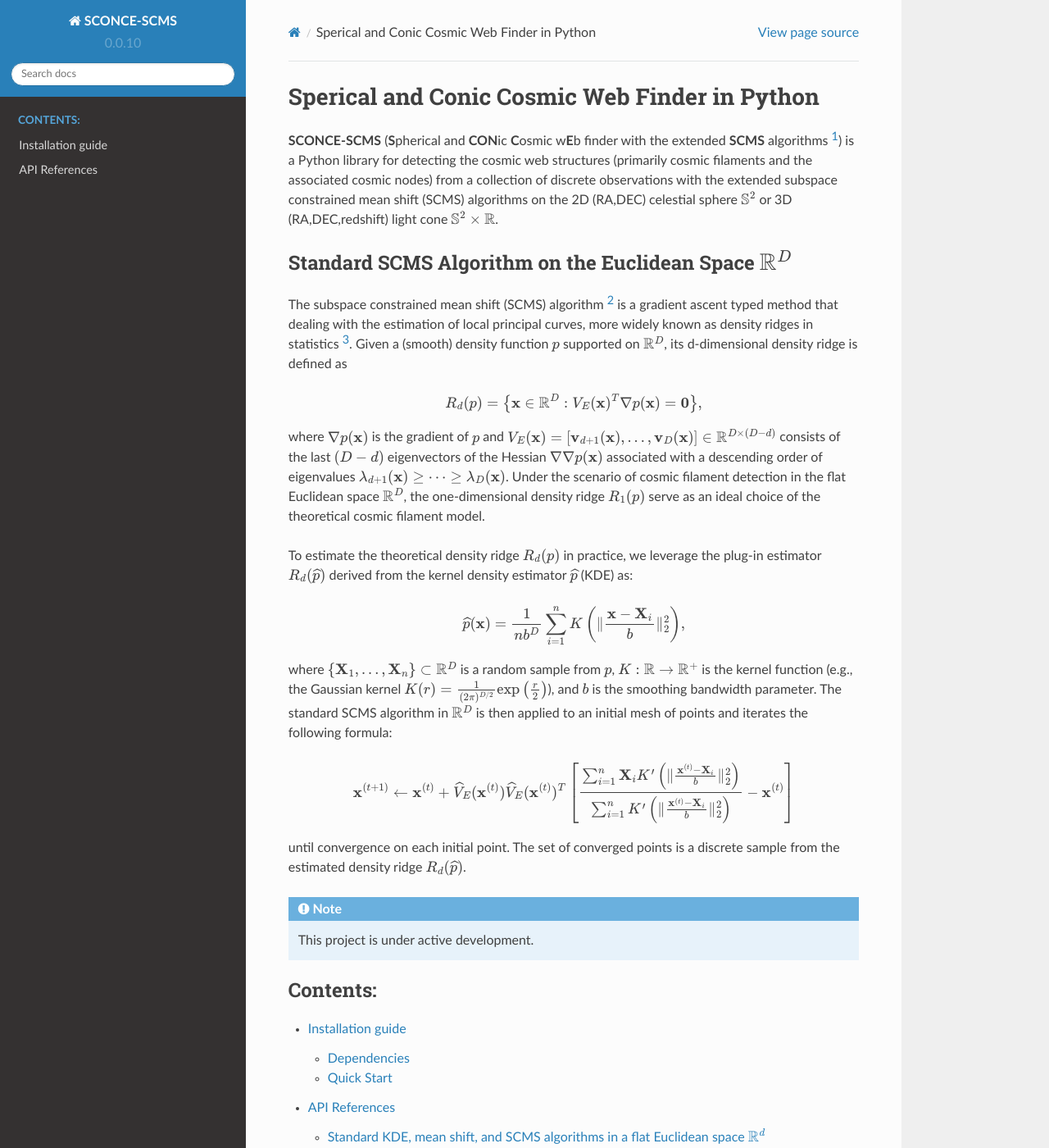
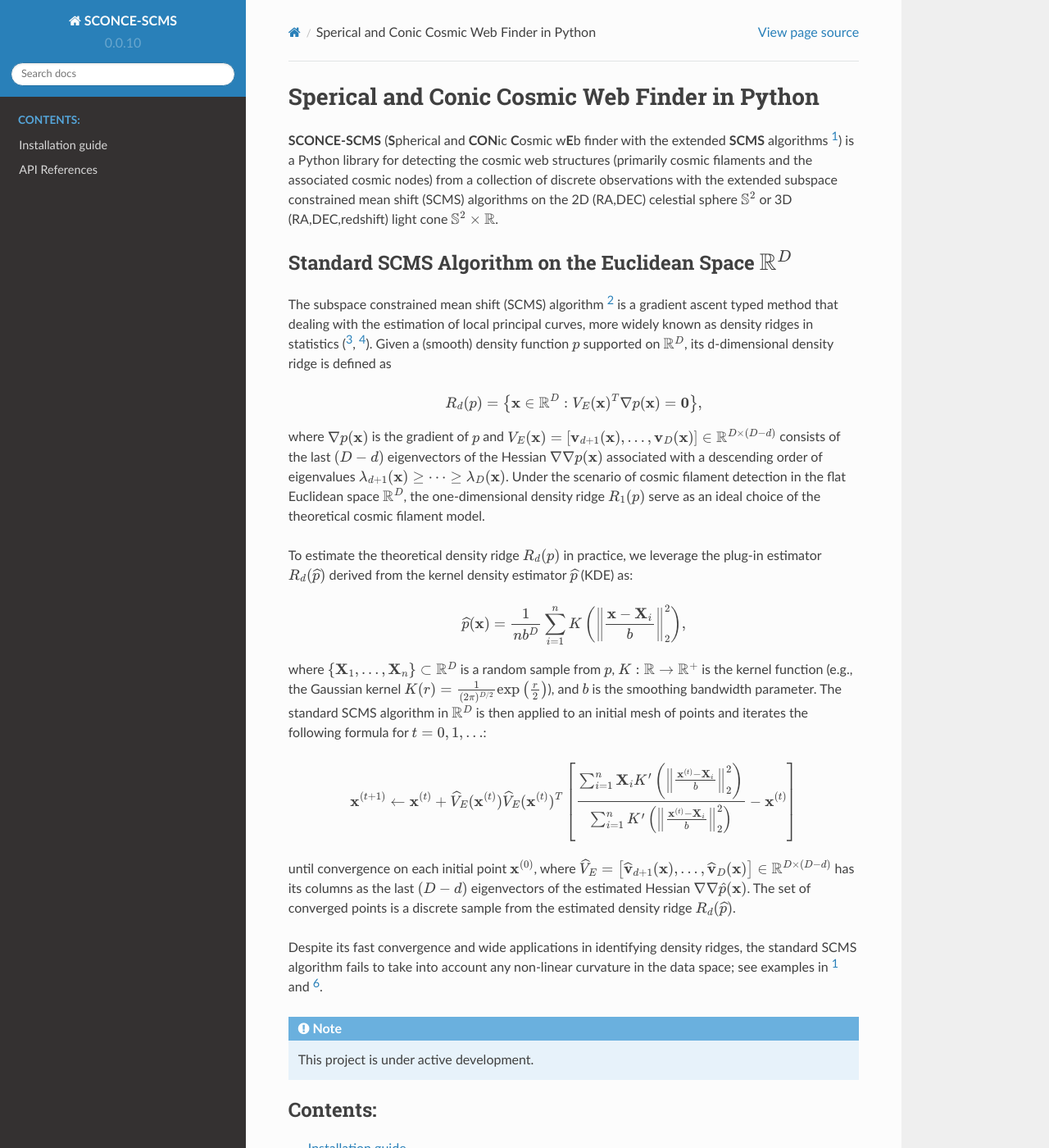
Before and after one commit to zhangyk8/sconce-scms, a Sphinx documentation site: the page built from docs/source/index.rst, in a window 1280 px wide and 1400 px high. Shown: the whole window at 82% size. Built offline with Sphinx 7.4.7 and the Read the Docs theme 2.0.0, drawn with Linux system fonts in a browser that asks for light colours.

Commit message:
Update index.rst

```diff
--- a/docs/source/index.rst
+++ b/docs/source/index.rst
@@ -6,7 +6,7 @@
 Standard SCMS Algorithm on the Euclidean Space :math:`\mathbb{R}^D`
 ------------
 
-The subspace constrained mean shift (SCMS) algorithm [2]_ is a gradient ascent typed method that dealing with the estimation of local principal curves, more widely known as density ridges in statistics [3]_. Given a (smooth) density function :math:`p` supported on :math:`\mathbb{R}^D`, its d-dimensional density ridge is defined as
+The subspace constrained mean shift (SCMS) algorithm [2]_ is a gradient ascent typed method that dealing with the estimation of local principal curves, more widely known as density ridges in statistics ([3]_, [4]_). Given a (smooth) density function :math:`p` supported on :math:`\mathbb{R}^D`, its d-dimensional density ridge is defined as
 
 .. math::
 
@@ -18,15 +18,18 @@
 
 .. math::
 
-    \widehat{p}(\mathbf{x}) = \frac{1}{nb^D} \sum_{i=1}^n K\left(\|\frac{\mathbf{x}-\mathbf{X}_i}{b}\|_2^2 \right),
+    \widehat{p}(\mathbf{x}) = \frac{1}{nb^D} \sum_{i=1}^n K\left(\left\|\frac{\mathbf{x}-\mathbf{X}_i}{b} \right\|_2^2 \right),
 
-where :math:`\{\mathbf{X}_1,...,\mathbf{X}_n\} \subset \mathbb{R}^D` is a random sample from :math:`p`, :math:`K:\mathbb{R} \to \mathbb{R}^+` is the kernel function (e.g., the Gaussian kernel :math:`K(r)=\frac{1}{(2\pi)^{D/2}} \exp\left(\frac{r}{2} \right)`), and :math:`b` is the smoothing bandwidth parameter. The standard SCMS algorithm in :math:`\mathbb{R}^D` is then applied to an initial mesh of points and iterates the following formula:
+where :math:`\{\mathbf{X}_1,...,\mathbf{X}_n\} \subset \mathbb{R}^D` is a random sample from :math:`p`, :math:`K:\mathbb{R} \to \mathbb{R}^+` is the kernel function (e.g., the Gaussian kernel :math:`K(r)=\frac{1}{(2\pi)^{D/2}} \exp\left(\frac{r}{2} \right)`), and :math:`b` is the smoothing bandwidth parameter. The standard SCMS algorithm in :math:`\mathbb{R}^D` is then applied to an initial mesh of points and iterates the following formula for :math:`t=0,1,...`:
 
 .. math::
 
-    \mathbf{x}^{(t+1)} \gets \mathbf{x}^{(t)} + \widehat{V}_E(\mathbf{x}^{(t)}) \widehat{V}_E(\mathbf{x}^{(t)})^T \left[ \frac{\sum_{i=1}^n \mathbf{X}_i K'\left(\|\frac{\mathbf{x}^{(t)}-\mathbf{X}_i}{b}\|_2^2 \right)}{\sum_{i=1}^n K'\left(\|\frac{\mathbf{x}^{(t)}-\mathbf{X}_i}{b}\|_2^2 \right)} - \mathbf{x}^{(t)} \right]
+    \mathbf{x}^{(t+1)} \gets \mathbf{x}^{(t)} + \widehat{V}_E(\mathbf{x}^{(t)}) \widehat{V}_E(\mathbf{x}^{(t)})^T \left[ \frac{\sum_{i=1}^n \mathbf{X}_i K'\left(\left\|\frac{\mathbf{x}^{(t)}-\mathbf{X}_i}{b}\right\|_2^2 \right)}{\sum_{i=1}^n K'\left(\left\|\frac{\mathbf{x}^{(t)}-\mathbf{X}_i}{b}\right\|_2^2 \right)} - \mathbf{x}^{(t)} \right]
 
-until convergence on each initial point. The set of converged points is a discrete sample from the estimated density ridge :math:`R_d(\widehat{p})`.
+until convergence on each initial point :math:`\mathbf{x}^{(0)}`, where :math:`\widehat{V}_E=\left[\widehat{\mathbf{v}}_{d+1}(\mathbf{x}),..., \widehat{\mathbf{v}}_D(\mathbf{x})\right] \in \mathbb{R}^{D\times (D-d)}` has its columns as the last :math:`(D-d)` eigenvectors of the estimated Hessian :math:`\nabla\nabla \hat{p}(\mathbf{x})`. The set of converged points is a discrete sample from the estimated density ridge :math:`R_d(\widehat{p})`.
+
+Despite its fast convergence and wide applications in identifying density ridges, the standard SCMS algorithm fails to take into account any non-linear curvature in the data space; see examples in [1]_ and [6]_.
+
 
 .. note::
 
```
